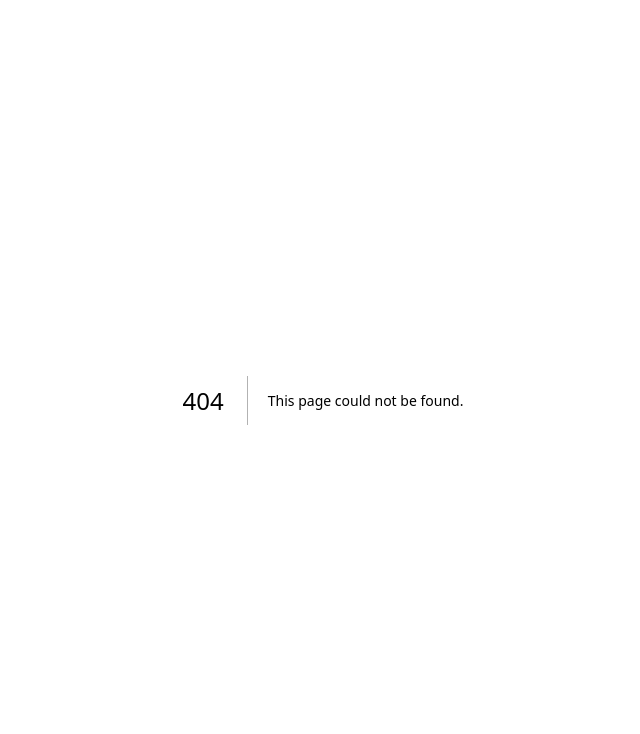
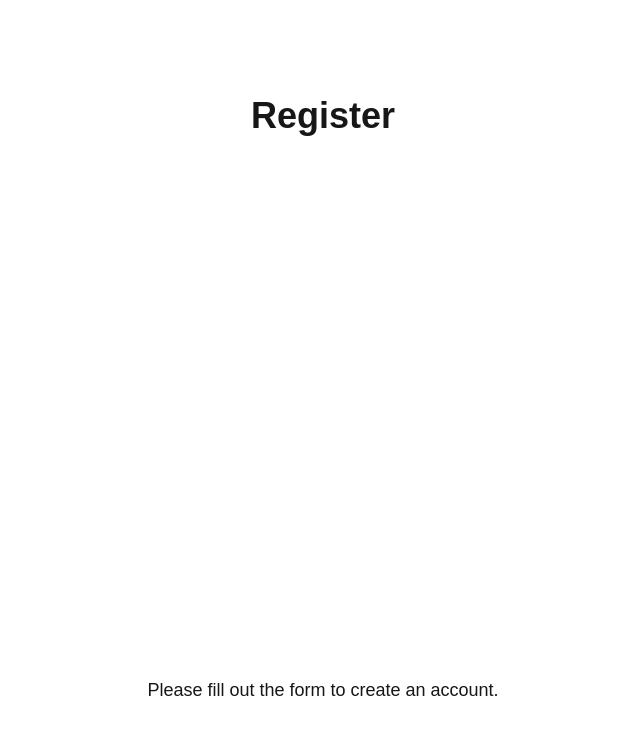
Before and after one commit to Lincoln-Madaraka/bloodafya, a Next.js app: page /register in a window 1280 px wide. Before the commit this address had no page. Shown: the top 734 px of the page, without its empty margins (317-957 px from the left). Built offline with nearby package versions, Linux system fonts and the light colour scheme.

Commit message:
birthday commit

```diff
--- /dev/null
+++ b/src/app/dasboard/page.tsx
@@ -0,0 +1,8 @@
+export default function Dashboard() {
+  return (
+    <main className="flex min-h-screen flex-col items-center justify-between p-24">
+      <h1 className="text-4xl font-bold">Dashboard</h1>
+      <p className="mt-4 text-lg">Welcome to your dashboard!</p>
+    </main>
+  );
+}
--- /dev/null
+++ b/src/app/dasboard/stats.tsx
@@ -0,0 +1,8 @@
+export default function Stats() {
+  return (
+    <main className="flex min-h-screen flex-col items-center justify-between p-24">
+      <h1 className="text-4xl font-bold">Statistics</h1>
+      <p className="mt-4 text-lg">Here are your statistics.</p>
+    </main>
+  );
+}
--- /dev/null
+++ b/src/app/login/page.tsx
@@ -0,0 +1,8 @@
+export default function Login() {
+  return (
+    <main className="flex min-h-screen flex-col items-center justify-between p-24">
+      <h1 className="text-4xl font-bold">Login</h1>
+      <p className="mt-4 text-lg">Please enter your credentials to log in.</p>
+    </main>
+  );
+}
--- /dev/null
+++ b/src/app/register/page.tsx
@@ -0,0 +1,8 @@
+export default function Register() {
+  return (
+    <main className="flex min-h-screen flex-col items-center justify-between p-24">
+      <h1 className="text-4xl font-bold">Register</h1>
+      <p className="mt-4 text-lg">Please fill out the form to create an account.</p>
+    </main>
+  );
+}
```
